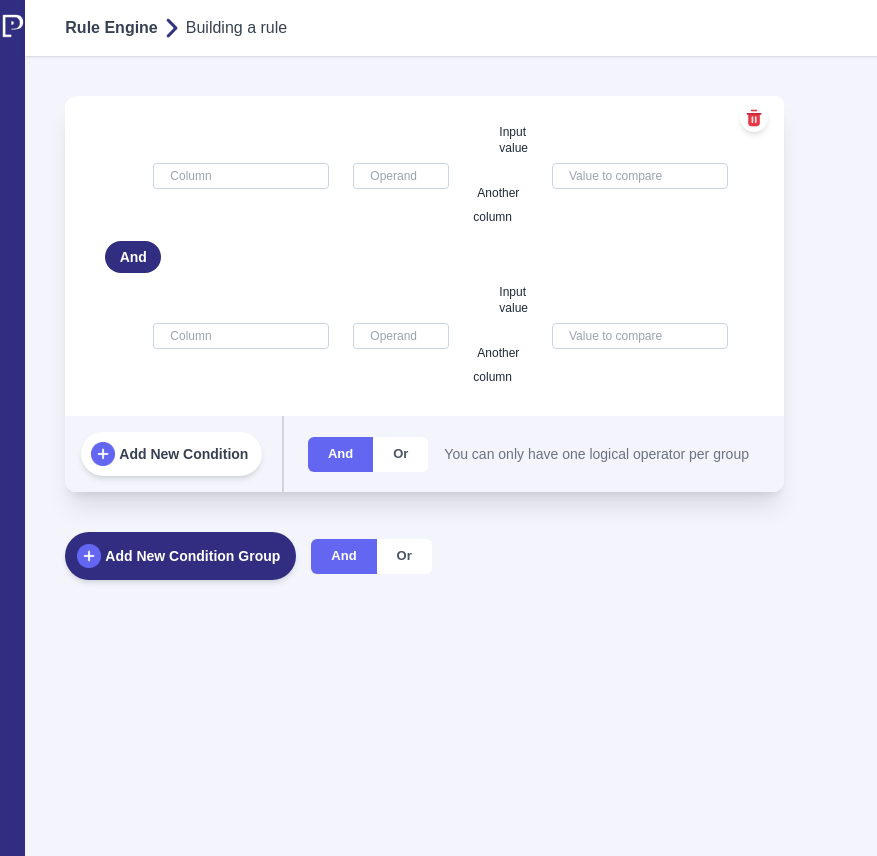
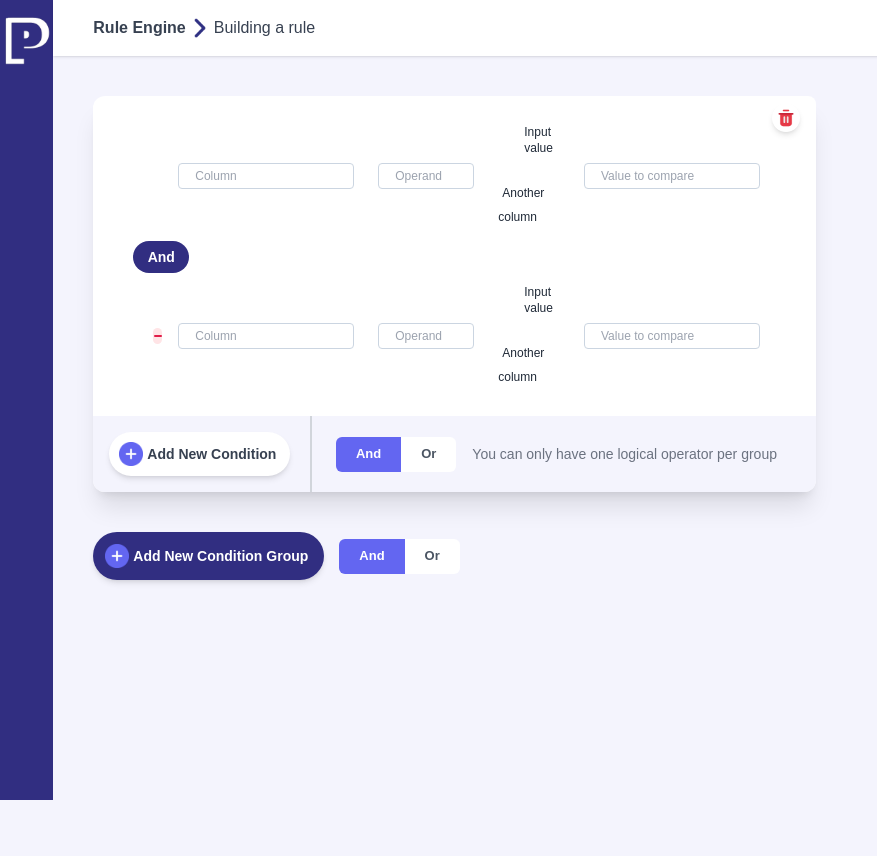
Before and after one commit to nicolaspenagos/rules-engine-front, a Vue app: page / in a window 1280 px wide. Both pictures are taken after a click on the element "Add New Condition". Shown: the whole page, without its empty margins (0-877 px from the left). Built offline with nearby package versions, Linux system fonts and the light colour scheme; a web font is replaced by a local one.

Commit message:
feat(delete expressions): delete primitive expressions feature added

```diff
--- a/src/App.vue
+++ b/src/App.vue
@@ -4,17 +4,17 @@ import SideMenu from "./components/SideMenu.vue";
 </script>
 
 <template>
-  <main class="flex w-full">
+  <main class="flex h-full w-full">
     <aside class="w-1/12 bg-indigo-900">
       <SideMenu> </SideMenu>
     </aside>
-    <div class="w-full">
-      <header class="bg-white w-full h-14 shadow flex items-center pl-10">
+    <div class="h-full w-full">
+      <header class="bg-white w-full h-14 shadow flex items-center pl-10 z-20 relative">
         <h1 class="font-semibold text-gray-700">Rule Engine</h1>
         <img src="arrow.png" class="w-3 ml-2" />
         <p class="ml-2 text-gray-700">Building a rule</p>
       </header>
-      <RouterView />
+      <RouterView  class="overflow-y-scroll" />
     </div>
   </main>
 </template>
--- a/src/components/Expression.vue
+++ b/src/components/Expression.vue
@@ -8,10 +8,11 @@
       p-6
       pt-7
       pb-7
-      ml-16
+      ml-9
     "
   >
-    <Column class="mr-6"> </Column>
+    <RemoveExpressionBtn :expressionId="expressionId" :index="index" :expressionGroupIndex="expressionGroupIndex"></RemoveExpressionBtn>
+    <Column class="mr-6 m"> </Column>
     <Operand class="mr-6"> </Operand>
     <Type class="mr-6" @typeChanged="handleOnTypeChange"> </Type>
     <Value :valuePlaceHolder="valuePlaceholder" class="mr-8"> </Value>
@@ -22,12 +23,19 @@ import Column from "./expression/Column.vue";
 import Operand from "./expression/Operand.vue";
 import Type from "./expression/Type.vue";
 import Value from "./expression/Value.vue";
+import RemoveExpressionBtn from "./ui-utils/RemoveExpressionBtn.vue";
 export default {
   components: {
     Column,
     Operand,
     Type,
     Value,
+    RemoveExpressionBtn
+  },
+  props:{
+    expressionId: String,
+    index: Number,
+    expressionGroupIndex: Number
   },
   data() {
     return {
--- a/src/components/ExpressionGroup.vue
+++ b/src/components/ExpressionGroup.vue
@@ -16,11 +16,11 @@
     </div>
 
     <main
-      v-for="(exp, index) in this.expressionsStore.expressions[expressionIndex]"
+      v-for="(exp, index) in this.expressionsStore.expressions[expressionGroupIndex]"
       :key="index"
       class=""
     >
-      <Expression></Expression>
+      <Expression :expressionId="exp[0]" :index="index" :expressionGroupIndex="expressionGroupIndex"></Expression>
       <div class="relative">
         <p
           class="
@@ -40,8 +40,8 @@
             expressionConnector
           "
           v-if="
-            index + 1 < this.expressionsStore.expressions[this.expressionIndex].size &&
-            this.expressionsStore.expressions[this.expressionIndex].size > 1
+            index + 1 < this.expressionsStore.expressions[this.expressionGroupIndex].size &&
+            this.expressionsStore.expressions[this.expressionGroupIndex].size > 1
           "
         >
           {{ operator }}
@@ -93,7 +93,7 @@ import { v4 as generateRandomUUID } from "uuid";
 import { AND, OR } from "../stores/expressions/expressions.js";
 export default {
   props: {
-    expressionIndex: Number,
+    expressionGroupIndex: Number,
   },
   components: {
     Expression,
@@ -107,11 +107,10 @@ export default {
       this.expressionsStore.addExpression(
         "Exp1",
         generateRandomUUID(),
-        this.expressionIndex
+        this.expressionGroupIndex
       );
     },
   },
-  mounted() {},
   data() {
     return {
       operator: AND,
@@ -119,5 +118,6 @@ export default {
       expressions: ["Exp1"],
     };
   },
+
 };
 </script>
--- /dev/null
+++ b/src/components/ui-utils/RemoveExpressionBtn.vue
@@ -0,0 +1,45 @@
+<template>
+    <div
+      class="
+        hover:bg-rose-200
+        bg-rose-100
+        h-4
+        w-4
+        rounded-3xl
+        flex
+        items-center
+        justify-center
+        mr-4
+        cursor-pointer
+      "
+      v-if="index>0"
+
+      v-on:click="deleteExpression"
+    >
+      <div class="h-0.5 w-2 bg-rose-600 rounded-3xl"></div>
+    </div>
+    <div v-else class="w-4  mr-4">
+
+    </div>
+</template>
+<script>
+import { mapStores } from "pinia";
+import { useExpressionsStore } from "../../stores/expressions/expressions.js";
+
+export default {
+  props: {
+    expressionId: String,
+    index: Number,
+    expressionGroupIndex: Number
+  },
+  methods: {
+    deleteExpression(){
+        this.expressionsStore.deleteExpression(this.expressionId, this.expressionGroupIndex);
+    }
+  }, computed: {
+    ...mapStores(useExpressionsStore),
+  }, mounted(){
+    console.log(this.index)
+  }
+};
+</script>
--- a/src/main.css
+++ b/src/main.css
@@ -4,7 +4,8 @@
 @tailwind utilities;
 body {
     background-color: rgb(244, 244, 253);
-    height: 100vh;
+    height: 100%;
+    overflow-y: hidden;
 }
 
 .background {
--- a/src/stores/expressions/expressions.js
+++ b/src/stores/expressions/expressions.js
@@ -25,6 +25,11 @@ export const useExpressionsStore = defineStore("expressions", {
         },
         addExpression(newExpression, id, index) {
             this.expressions[index].set(id, newExpression);
+        },
+        deleteExpression(id, index) {
+            console.log(this.expressions);
+            console.log(id + ' ' + index);
+            this.expressions[index].delete(id);
         }
 
 
--- a/src/views/HomeView.vue
+++ b/src/views/HomeView.vue
@@ -8,7 +8,7 @@ import { AND, OR } from "../stores/expressions/expressions.js";
 </script>
 
 <template>
-  <main class="w-full min-h-screen flex flex-col p-10 pr-96">
+  <main class="w-full min-h-screen flex flex-col p-10 pr-96 h-full overflow-y-scroll">
 
     <div v-for="(exp, index) in this.expressionsStore.expressions" :key="index">
       <div
@@ -36,13 +36,13 @@ import { AND, OR } from "../stores/expressions/expressions.js";
       </div>
       <ExpressionGroup
         v-else
-        class="z-index10 relative mr-28"
-        :expressionIndex="index"
+        class="z-index10 relative mr-20"
+        :expressionGroupIndex="index"
       >
       </ExpressionGroup>
     </div>
 
-    <div class="flex mt-10">
+    <div class="flex mt-10  mb-12">
       <div
         class="
           bg-indigo-900
@@ -54,6 +54,7 @@ import { AND, OR } from "../stores/expressions/expressions.js";
           p-3
           hover:bg-indigo-700
           cursor-pointer
+
         "
         v-on:click="addExpressionGroup"
       >
```
